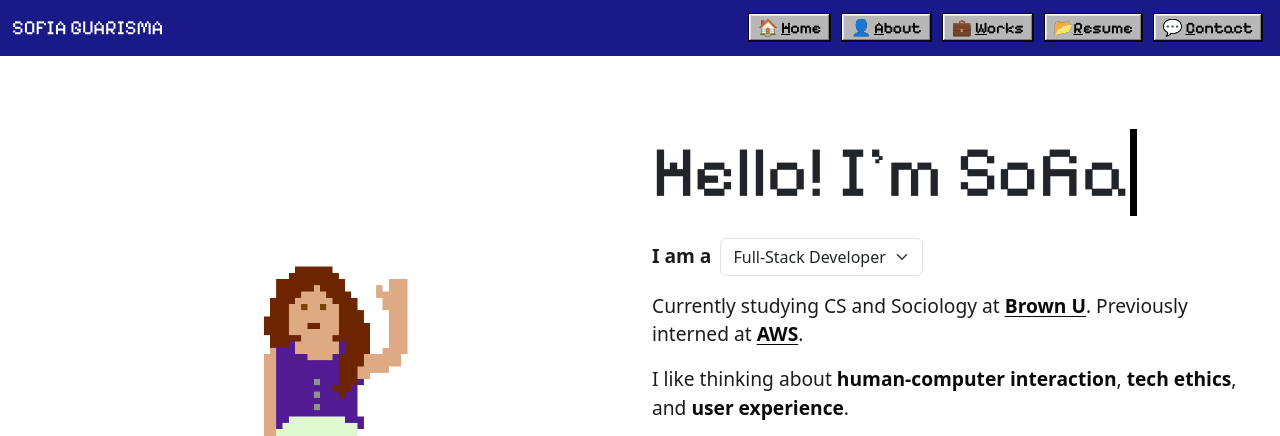
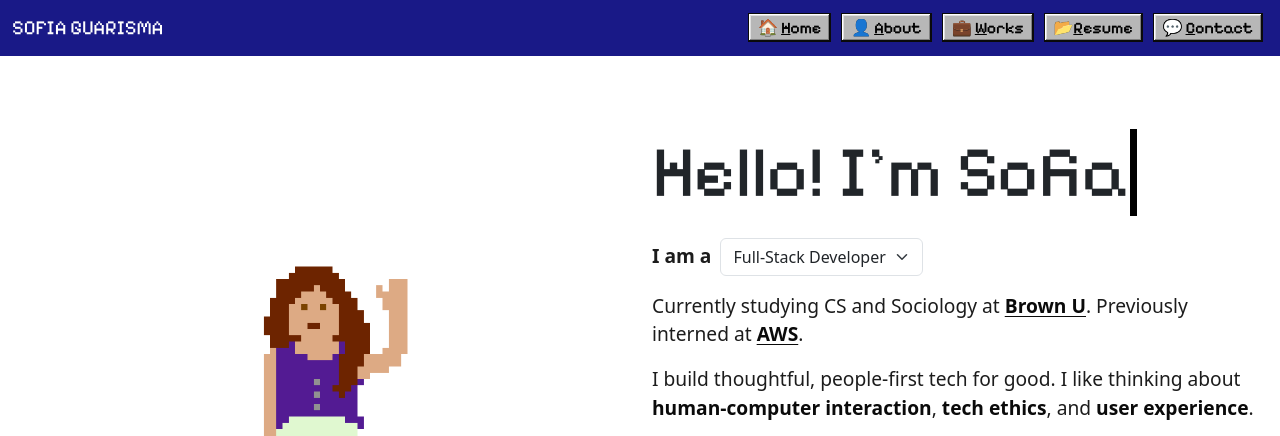
Before and after one commit to sguarisma/portfolio1.0, a plain HTML site: page index.html in a window 1280 px wide. Shown: the top 436 px of the page. Drawn offline with nearby package versions, Linux system fonts and the light colour scheme.

Commit message:
feat: added tagline

```diff
--- a/index.html
+++ b/index.html
@@ -103,7 +103,7 @@
             <a class="hover-highlight fw-bold" href="https://aws.amazon.com/">AWS</a>.
           </p>
 
-          <p class="tagline">
+          <p class="tagline"> I build thoughtful, people-first tech for good.
             I like thinking about
             <span id="topics" aria-live="polite">
               <b id="topic1" class="hover-highlight fw-bold">human-computer interaction</b>,
```
